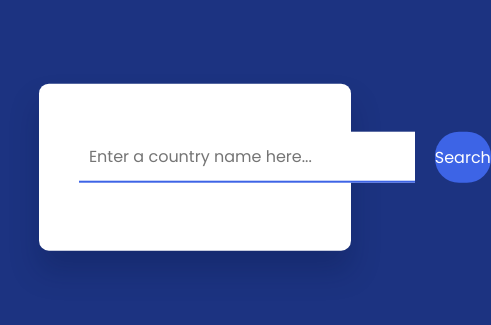
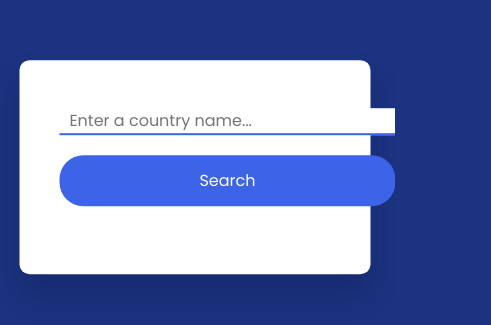
Before and after one commit to SkorbezhArtem/countryGuideApp, a plain HTML site: page countryGuideApp/index.html in a window 390 px wide. Shown: the part 255-580 px from the top of the page, 491 px wide, since content can reach past the window. Drawn offline with Linux system fonts and the light colour scheme.

Commit message:
fix: button

```diff
--- a/countryGuideApp/index.html
+++ b/countryGuideApp/index.html
@@ -11,7 +11,7 @@
 <body>
     <div class="container">
         <div class="search-wrapper">
-            <input type="text" id="country-inp" placeholder="Enter a country name here..."/>
+            <input type="text" id="country-inp" placeholder="Enter a country name..."/>
             <button id="search-btn">Search</button>
         </div>
         <div id="result"></div>
--- a/countryGuideApp/style.css
+++ b/countryGuideApp/style.css
@@ -96,3 +96,12 @@ body {
     font-weight: 400;
     color: #ff465a;
 }
+
+@media (max-width: 500px) {
+    .container {
+        width: 90vw;
+    }
+    .search-wrapper {
+        grid-template-columns: auto;
+    }
+  }
```
Also changed, not shown: countryGuideApp/search.svg (added).
